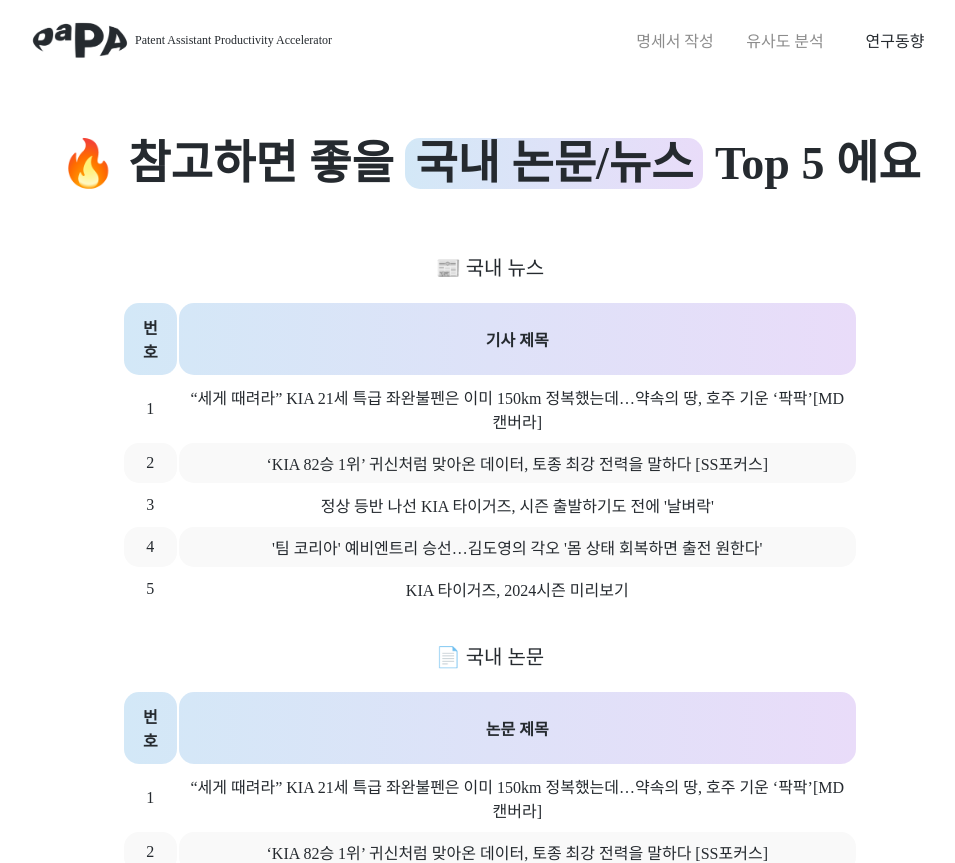
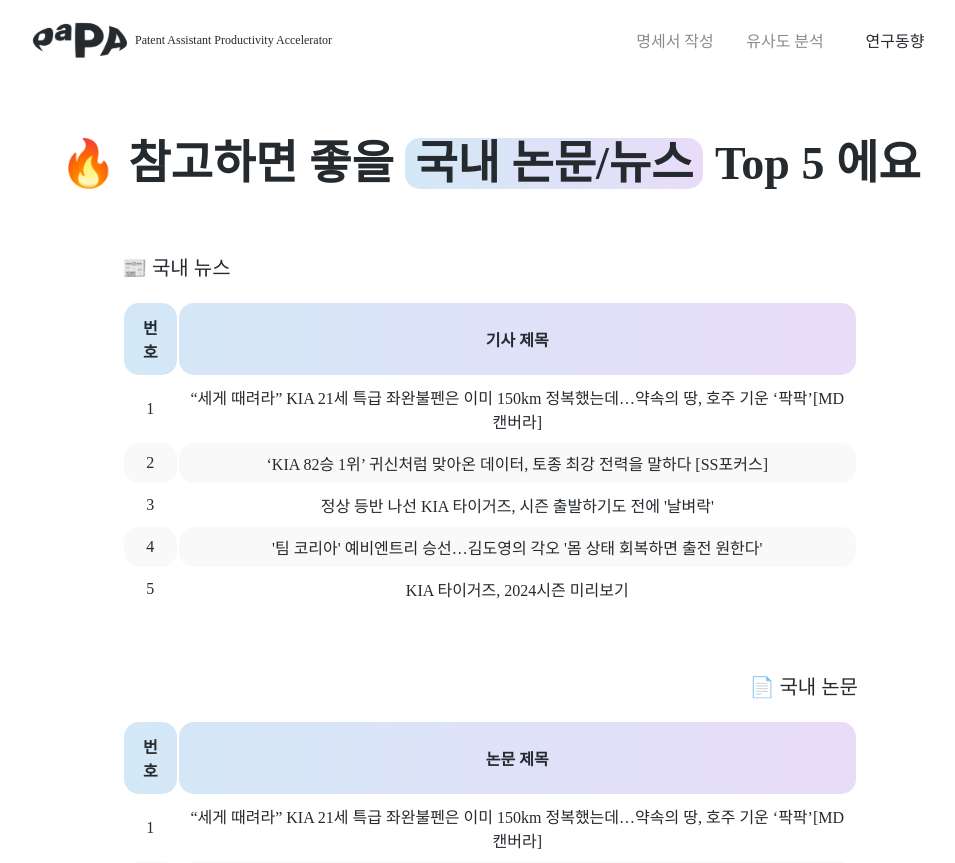
Before and after one commit to KPMG2024-PAPA/frontend, a React (Create React App) app: page /research-page-sub in a window 1280 px wide. Shown: the top 863 px of the page, without its empty margins (150-1105 px from the left). Built offline with nearby package versions, Linux system fonts and the light colour scheme.

Commit message:
feat: add animation

```diff
--- /dev/null
+++ b/src/component/effect/Animation.jsx
@@ -0,0 +1,17 @@
+// animations.js
+import { keyframes, css } from 'styled-components';
+
+export const fadeInSlideUp = keyframes`
+  from {
+    opacity: 0;
+    transform: translateY(20px);
+  }
+  to {
+    opacity: 1;
+    transform: translateY(0);
+  }
+`;
+
+export const animationMixin = css`
+  animation: ${fadeInSlideUp} 3s ease-out forwards;
+`;
--- a/src/component/page/MainPage.jsx
+++ b/src/component/page/MainPage.jsx
@@ -1,8 +1,12 @@
 import React from 'react';
 import { useNavigate } from 'react-router-dom';
-import styled, { createGlobalStyle, css, keyframes } from 'styled-components';
+import styled, { createGlobalStyle } from 'styled-components';
+import { useEffect, useState } from 'react';
+
+
 import HeaderComponent from '../ui/HeaderComponent';
-import { useEffect, useState } from 'react';
+import { animationMixin } from '../effect/Animation';
+
 
 const AllGlobalStyle = createGlobalStyle`
   @font-face {
@@ -19,28 +23,14 @@ const AllGlobalStyle = createGlobalStyle`
  `;
 
 
-const fadeInSlideUp = keyframes`
-  from {
-    opacity: 0;
-    transform: translateY(20px);
-  }
-  to {
-    opacity: 1;
-    transform: translateY(0);
-  }
-`;
-
-const animationMixin = css`
-  animation: ${fadeInSlideUp} 3s ease-out forwards;
-`;
 
 // 전체적인 레이아웃을 담당하는 코드
 const Wrapper = styled.div`
-  ${props => props.animate && animationMixin}
   padding: 30px;
   display: flex;
   flex-direction: column;
   padding-top: 40px;
+  ${animationMixin};
 `;
 
 
@@ -88,6 +78,7 @@ const Box = styled.div`
     box-shadow: inset 0px 0px 3px rgba(0, 0, 0, 0.1); /* 내부 그림자 효과 추가 */
     font-family: 'Pretendard-ExtraBold';
     box-sizing: border-box;
+    ${animationMixin};
 `;
 
 const BoxText = styled.p`
@@ -98,7 +89,7 @@ const BoxText = styled.p`
 
 
 const ClickableBox = styled(Box)`
-  ${props => props.animate && animationMixin}
+  ${animationMixin};
   cursor: pointer;
   transition: background-color 0.3s ease;
   &:hover {
@@ -127,16 +118,16 @@ const MainPage = () => {
     <div>
       <AllGlobalStyle />
       <HeaderComponent />
-      <Wrapper animate={animate}>
+      <Wrapper>
           <MainTitleText>
             <>
             <div>안녕하세요,</div>
-            <div style={{paddingTop: '15px'}}>All-in-one 특허 출원 보조 서비스 </div>
+            <div style={{paddingTop: '15px'}}>All-In-One 특허 출원 보조 서비스 </div>
             <div style={{paddingTop: '15px'}}><HighlightText>PAPA</HighlightText> 입니다</div>
             </>
           </MainTitleText>
         <SecondWrapper>
-          <ClickableBox animate={animate} style={{backgroundColor: '#fdf3f1'}} onClick={() => navigateTo('/spec-page')}>
+          <ClickableBox style={{backgroundColor: '#fdf3f1'}} onClick={() => navigateTo('/spec-page')}>
             <BoxText>
               <>
                 <div>명세서 작성 보조 서비스</div>
@@ -146,23 +137,23 @@ const MainPage = () => {
               </>
             </BoxText>
           </ClickableBox>
-          <ClickableBox animate={animate} style={{backgroundColor: '#f8f8ef'}} onClick={() => navigateTo('/sim-page')}>
+          <ClickableBox style={{backgroundColor: '#f8f8ef'}} onClick={() => navigateTo('/sim-page')}>
             <BoxText>
               <>
               <div>국내외 특허 유사도 분석 서비스</div>
-                <div style={{fontSize: '23px', textAlign: 'right', marginTop: '20px'}}> 해외 특허까지 클릭 한-번에</div>
+                <div style={{fontSize: '23px', textAlign: 'right', marginTop: '20px'}}> 클릭 한-번에 해외 특허까지</div>
                 <div style={{fontSize: '23px', textAlign: 'right'}}> 통합 검색할 수 있어요 </div>
                 <div style={{fontSize: '18px', color: '#8f96a0', textAlign: 'right', marginTop: '20px'}}> AI가 번역해줘요 💬</div>
               </>
             </BoxText>
           </ClickableBox>
-          <ClickableBox animate={animate} style={{backgroundColor: '#eff7fd'}} onClick={() => navigateTo('/research-page-main')}>
+          <ClickableBox style={{backgroundColor: '#eff7fd'}} onClick={() => navigateTo('/research-page-main')}>
             <BoxText>
               <>
               <div>연구동향 리서치 서비스</div>
                 <div style={{fontSize: '23px', textAlign: 'right', marginTop: '20px'}}> 어떤 단어로 검색할 지 고민되시죠?</div>
-                <div style={{fontSize: '23px', textAlign: 'right'}}> 간결한 문장이 아니어도 돼요</div>
-                <div style={{fontSize: '18px', color: '#8f96a0', textAlign: 'right', marginTop: '20px'}}> 문장으로 검색하세요 🔍</div>
+                <div style={{fontSize: '23px', textAlign: 'right'}}> 꼭 간결하지 않아도 돼요</div>
+                <div style={{fontSize: '18px', color: '#8f96a0', textAlign: 'right', marginTop: '20px'}}> 긴 문장으로 검색하세요 🔍</div>
               </>
             </BoxText>
           </ClickableBox>
--- a/src/component/page/ResearchPageMain.jsx
+++ b/src/component/page/ResearchPageMain.jsx
@@ -7,6 +7,8 @@ import { useState, useEffect } from 'react';
 import TextInput from '../ui/TextInput';
 import Button from '../ui/Button';
 import HeaderComponent from '../ui/HeaderComponent';
+
+import { animationMixin } from '../effect/Animation';
 
 const AllGlobalStyle = createGlobalStyle`
   @font-face {
@@ -37,6 +39,7 @@ const SecondWrapper = styled.div`
   align-items: center;
   width: 80%;
   padding-top: 30px;
+  ${animationMixin};
 `;
 
 const ThirdWrapper = styled.div`
@@ -45,6 +48,7 @@ const ThirdWrapper = styled.div`
   justify-content: center;
   padding-top: 10px;
   width: 80%;
+  ${animationMixin};
 `;
 
 const FourthWrapper = styled.div`
@@ -54,6 +58,7 @@ const FourthWrapper = styled.div`
   width: 80%;
   height: 130px;
   gap: 20px;
+  ${animationMixin};
 `;
 
 /* 상단바- 선택된 페이지 버튼*/
@@ -102,6 +107,7 @@ const MainTitleText = styled.p`
     padding-bottom: 0px;
     color: #252a2f;
     font-family: 'Pretendard-ExtraBold';
+    ${animationMixin};
 `;
 
 const HighlightText = styled.span`
@@ -120,13 +126,15 @@ const GuideText = styled.p`
   text-align: center;
   color: #aaaaaa;
   font-family: 'Pretendard-ExtraBold';
+  ${animationMixin};
 `;
 
 
 const WordCloud = styled.img`
-  width: 60%; /* 원하는 너비 설정 */
+  width: 75%; /* 원하는 너비 설정 */
   height: auto; /* 높이를 auto로 설정하여 비율 유지 */
   object-fit: contain; /* 컨테이너 내에서 비율 유지하며 맞춤 */
+  ${animationMixin}
 `;
 
 
@@ -136,11 +144,13 @@ const SubText = styled.p`
   text-align: center;
   color: #252a2f;
   font-family: 'Pretendard-ExtraBold';
+  ${animationMixin};
 `;
 
 const CustomTextInput = styled(TextInput)`
     height: 100%;
     box-sizing: border-box; // padding을 포함한 높이로 설정
+    ${animationMixin}
 `;
 
 const CustomButton = styled(Button)`
@@ -158,6 +168,7 @@ const CustomButton = styled(Button)`
   justify-content: center;
   box-shadow: inset 0px 0px 3px rgba(0, 0, 0, 0.1);
   font-family: 'Pretendard-ExtraBold';
+  ${animationMixin}
 `;
 
 
@@ -255,7 +266,7 @@ const ResearchPageMain = () => {
     setTimeout(() => {
       setIsLoading(false);
       navigateTo('/research-page-sub');
-    }, 10000); // 10초 후에 실행됩니다.
+    }, 7000);  // 7초 뒤 페이지 이동
   };
 
 
@@ -278,7 +289,7 @@ const ResearchPageMain = () => {
           <MainTitleText>🔍 <HighlightText>연구동향 리서치</HighlightText> 를 도와드릴게요</MainTitleText>
           <SecondWrapper>
             <WordCloud src={process.env.PUBLIC_URL + 'output.png'} />
-            <GuideText>* 최근 1년 간 등록된 특허 기준 / Update: 2024.02.11 00:00</GuideText>
+            <GuideText >* 최근 1년 간 등록된 특허 기준 / Update: 2024.02.11 00:00</GuideText>
           </SecondWrapper>
           <ThirdWrapper>
             <SubText>아이디어를 입력해주시면, 관련 뉴스와 논문을 찾아드려요</SubText>
@@ -286,9 +297,9 @@ const ResearchPageMain = () => {
           <FourthWrapper>
             <CustomTextInput placeholder="아이디어를 입력해주세요" />
             <CustomButton title="👀" onClick={handleButtonClick} />
-              {isLoading && <LoadingOverlay />}
           </FourthWrapper>
       </Wrapper>
+                    {isLoading && <LoadingOverlay />}
     </div>
   );
 };
--- a/src/component/page/ResearchPageSub.jsx
+++ b/src/component/page/ResearchPageSub.jsx
@@ -6,6 +6,8 @@ import { createGlobalStyle } from 'styled-components';
 import '../../App.css';
 import Table from '../ui/Table';
 import HeaderComponent from '../ui/HeaderComponent';
+import { animationMixin } from '../effect/Animation';
+// ${animationMixin}; -> 애니메이션 효과를 위한 코드
 
 const AllGlobalStyle = createGlobalStyle`
   @font-face {
@@ -28,6 +30,7 @@ const Wrapper = styled.div`
   align-items: center;
   justify-content: center;
   height: auto;
+  ${animationMixin};
 `;
 
 const SecondWrapper = styled.div`
@@ -41,19 +44,18 @@ const SecondWrapper = styled.div`
 const NewsWrapper = styled.div`
   display: flex;
   flex-direction: column;
-  justify-content: center;
-  align-items: center;
   padding-top: 10px;
+  padding-bottom: 30px;
   width: 100%;
+  ${animationMixin};
 `;
 
 const PaperWrapper = styled.div`
   display: flex;
   flex-direction: column;
-  justify-content: center;
-  align-items: center;
   padding-top: 10px;
   width: 100%;
+  ${animationMixin};
 `;
 
 
@@ -119,7 +121,7 @@ const HighlightText = styled.span`
 /* 본문 */
 const SubText = styled.p`
   font-size: 20px;
-  text-align: center;
+  //text-align: center;
   color: #252a2f;
   font-family: 'Pretendard-ExtraBold';
 `;
@@ -215,11 +217,11 @@ const ResearchPageSub = () => {
           <MainTitleText>🔥 참고하면 좋을 <HighlightText> 국내 논문/뉴스</HighlightText> Top 5 에요</MainTitleText>
           <SecondWrapper>
             <NewsWrapper>
-              <SubText>📰 국내 뉴스</SubText>
+              <SubText style={{textAlign: 'left'}}>📰 국내 뉴스</SubText>
               <CustomTable columns={columns_news} data={data_news} />
             </NewsWrapper>
             <PaperWrapper>
-              <SubText>📄 국내 논문</SubText>
+              <SubText style={{textAlign: 'right'}}>📄 국내 논문</SubText>
               <CustomTable columns={columns_paper} data={data_paper} />
             </PaperWrapper>
           </SecondWrapper>
--- a/src/component/page/SimPage.jsx
+++ b/src/component/page/SimPage.jsx
@@ -7,7 +7,8 @@ import { useState, useEffect } from 'react';
 import TextInput from '../ui/TextInput';
 import Button from '../ui/Button';
 import Table from '../ui/Table';
-import HeaderComponent from '../ui/HeaderComponent';
+import HeaderComponent from '../ui/HeaderComponent'
+import { animationMixin } from '../effect/Animation';
 
 const AllGlobalStyle = createGlobalStyle`
   @font-face {
@@ -27,9 +28,8 @@ const Wrapper = styled.div`
   padding-right: 180px;
   display: flex;
   flex-direction: column;
-  justify-content: center;
   align-items: center;
-  height: auto;
+  height: 1000px;
 `;
 
 const SecondWrapper = styled.div`
@@ -41,6 +41,7 @@ const SecondWrapper = styled.div`
   height: 130px;
   padding-top: 60px;
   gap: 20px;
+  ${animationMixin};
 `;
 
 const ThirdWrapper = styled.div`
@@ -52,7 +53,6 @@ const ThirdWrapper = styled.div`
   justify-content: flex-start;
   box-sizing: border-box;
 `;
-
 
 /* 상단바- 선택된 페이지 버튼*/
 const HeaderBox = styled.div`
@@ -99,6 +99,7 @@ const MainTitleText = styled.p`
     padding-bottom: 0px;
     color: #252a2f;
     font-family: 'Pretendard-ExtraBold';
+    ${animationMixin};
 `;
 
 const HighlightText = styled.span`
@@ -117,6 +118,7 @@ const GuideText = styled.p`
   text-align: center;
   color: #aaaaaa;
   font-family: 'Pretendard-ExtraBold';
+  ${animationMixin};
 `;
 
 const CustomButton = styled(Button)`
@@ -134,11 +136,13 @@ const CustomButton = styled(Button)`
   justify-content: center;
   box-shadow: inset 0px 0px 3px rgba(0, 0, 0, 0.1);
   font-family: 'Pretendard-ExtraBold';
+  ${animationMixin};
 `;
 
 const CustomTextInput = styled(TextInput)`
     height: 100%;
     box-sizing: border-box; // padding을 포함한 높이로 설정
+    ${animationMixin}
 `;
 
 /* 본문 하단 */
--- a/src/component/page/SpecPage.jsx
+++ b/src/component/page/SpecPage.jsx
@@ -8,6 +8,7 @@ import ImgUpload from '../ui/ImgUpload';
 import TextInput from '../ui/TextInput';
 import Button from '../ui/Button';
 import HeaderComponent from '../ui/HeaderComponent';
+import { animationMixin } from '../effect/Animation';
 
 const AllGlobalStyle = createGlobalStyle`
   @font-face {
@@ -29,17 +30,7 @@ const Wrapper = styled.div`
   display: flex;
   flex-direction: column;
   align-items: center;
-  justify-content: center;
-  height: auto;
-`;
-const SecondWrapper = styled.div`
-  display: flex;
-  flex-direction: row;
-  justify-content: center;
-  width: 90%;
-  height: 700px;
-  padding-top: 60px;
-  gap: 50px;
+  height: 1000px;
 `;
 
 const ThirdWrapper = styled.div`
@@ -48,6 +39,7 @@ const ThirdWrapper = styled.div`
   flex-direction: column;
   align-items: flex-start;
   box-sizing: border-box;
+  ${animationMixin};
 `;
 
 const FourthWrapper = styled.div`
@@ -57,6 +49,7 @@ const FourthWrapper = styled.div`
   align-items: flex-start;
   justify-content: flex-start;
   box-sizing: border-box;
+  ${animationMixin};
 `;
 
 
@@ -105,6 +98,7 @@ const MainTitleText = styled.p`
     padding-bottom: 0px;
     color: #252a2f;
     font-family: 'Pretendard-ExtraBold';
+    ${animationMixin};
 `;
 
 const HighlightText = styled.span`
@@ -115,6 +109,16 @@ const HighlightText = styled.span`
     padding-right: 10px;
 `;
 
+const SecondWrapper = styled.div`
+  display: flex;
+  flex-direction: row;
+  justify-content: center;
+  width: 95%;
+  height: 700px;
+  padding-top: 60px;
+  gap: 50px;
+  ${animationMixin};
+`;
 
 /* 본문 좌측 */
 const GuideText = styled.p`
@@ -171,7 +175,7 @@ const Box = styled.div`
     background-color: white;
     border-radius: 15px;
     align-items: left;
-    height: 100%;
+    height: 70%;
     width: 100%;
     box-shadow: inset 0px 0px 3px rgba(0, 0, 0, 0.1);
     box-sizing: border-box;
@@ -298,7 +302,6 @@ const SpecPage = () => {
               <ButtonContainer1>
                   <CustomButton1 title='작성 요청하기' onClick={handleButtonClick} /> {/* 버튼 클릭 이벤트 핸들러 연결 */}
                       {/* 로딩 상태가 true일 때만 LoadingOverlay 컴포넌트를 렌더링 */}
-                {isLoading && <LoadingOverlay />}
               </ButtonContainer1>
             </ThirdWrapper>
             <FourthWrapper>
@@ -313,6 +316,7 @@ const SpecPage = () => {
             </FourthWrapper>
           </SecondWrapper>
       </Wrapper>
+      {isLoading && <LoadingOverlay />}
     </div>
   );
 };
--- a/src/component/ui/ImgUpload.jsx
+++ b/src/component/ui/ImgUpload.jsx
@@ -5,7 +5,7 @@ const Container = styled.div`
   display: flex; // Flex 컨테이너로 설정
   width: 85%;
   align-items: flex-start; // 아이템들을 상단 정렬
-  gap: 20px; // 아이템 간 간격 설정
+  gap: 50px; // 아이템 간 간격 설정
 `;
 
 const UploadArea = styled.div`
@@ -36,7 +36,7 @@ const PreviewContainer = styled.div`
   display: flex; // Flex 컨테이너로 설정
   flex-direction: column; // 아이템들을 세로로 배치
   align-items: center; // 가운데 정렬
-  //gap: 10px; // 아이템 간 간격 설정
+  gap: 10px; // 아이템 간 간격 설정
   width: 50%;
   font-family: 'Pretendard-ExtraBold';
 `;
@@ -44,6 +44,7 @@ const PreviewContainer = styled.div`
 const PreviewImage = styled.img`
   max-width: 300px; // 이미지 최대 너비 조정
   max-height: 200px; // 이미지 최대 높이 조정
+  margin-left: 10px;
   //border-radius: 10px; // 이미지 둥근 모서리 추가
   box-shadow: 0px 0px 8px rgba(0, 0, 0, 0.3); /* 그림자 효과 추가 */
   font-family: 'Pretendard-ExtraBold';
```
